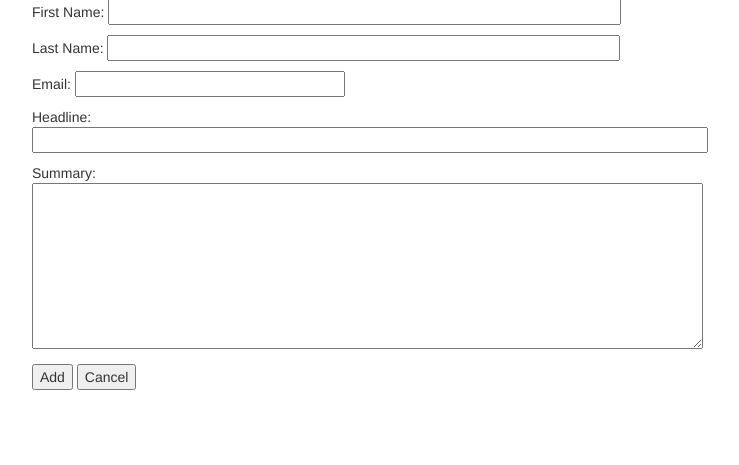
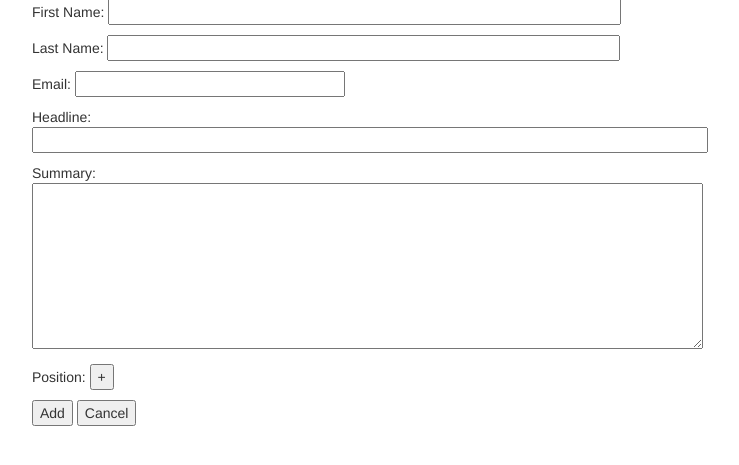
Before and after one commit to gvale049/profiles, a PHP site: page /add.php in a window 1280 px wide. Shown: the part 71-536 px from the top of the page, without its empty margins (38-777 px from the left). Run offline with PHP 8.4, Linux system fonts and the light colour scheme; the visitor is signed in with stand-in values (Sample User, id 1).

Commit message:
strating update 30/10/20

```diff
--- a/add.php
+++ b/add.php
@@ -96,11 +96,38 @@
             <input type="text" name="headline" size="80"/></p>
         <p> Summary: </br>
             <textarea name="summary" rows="8" cols="80"></textarea></p>
+        <p> Position: <input type="submit" id="addPos" value="+"></p>
+        <div id="position_fields"></div>
         <p>
             <input type="submit" value="Add">
             <input type="submit" name="cancel" value="Cancel">
         </p>
     </form>
+    <script>
+        countPos = 0;
+
+        $(document).ready(function(){
+            window.console && console.log('Document ready called');
+            $('#addPos').click(function(event){
+                // http://api.jquery.com/event.preventdefault/
+                event.preventDefault();
+                if (countPos >= 9) {
+                    alert("Maximum of nine position entries exceeded");
+                    return;
+                }
+                countPos++;
+                window.console && console.log("Adding position "+ countPos);
+                $('#position_fields').append(
+                    '<div id="position'+countPos+'"> \
+                    <p>Year: <input type="text" name="year'+countPos+'" value="" /> \
+                    <input type="button" value="-" \
+                        onclick="$(\'#position'+countPos+'\').remove();return false;"></p> \
+                        <textarea name="desc'+countPos+'" rows="8" cols="80"></textarea>\
+                    </div>'
+                );
+            });
+        });
+    </script>
 </div>
 </body>
 </html>
--- a/bootstrap.php
+++ b/bootstrap.php
@@ -5,4 +5,11 @@
 <link rel="stylesheet" href="https://maxcdn.bootstrapcdn.com/bootstrap/3.3.6/css/bootstrap-theme.min.css" integrity="sha384-fLW2N01lMqjakBkx3l/M9EahuwpSfeNvV63J5ezn3uZzapT0u7EYsXMjQV+0En5r" crossorigin="anonymous">
 
 <!-- Custom styles for this template -->
-<link href="starter-template.css" rel="stylesheet">
+<!--<link href="starter-template.css" rel="stylesheet"> -->
+
+<!-- JQuery CDN – Latest Stable Versions -->
+<script
+    src="https://code.jquery.com/jquery-3.5.1.js"
+    integrity="sha256-QWo7LDvxbWT2tbbQ97B53yJnYU3WhH/C8ycbRAkjPDc="
+    crossorigin="anonymous">
+</script>
```
